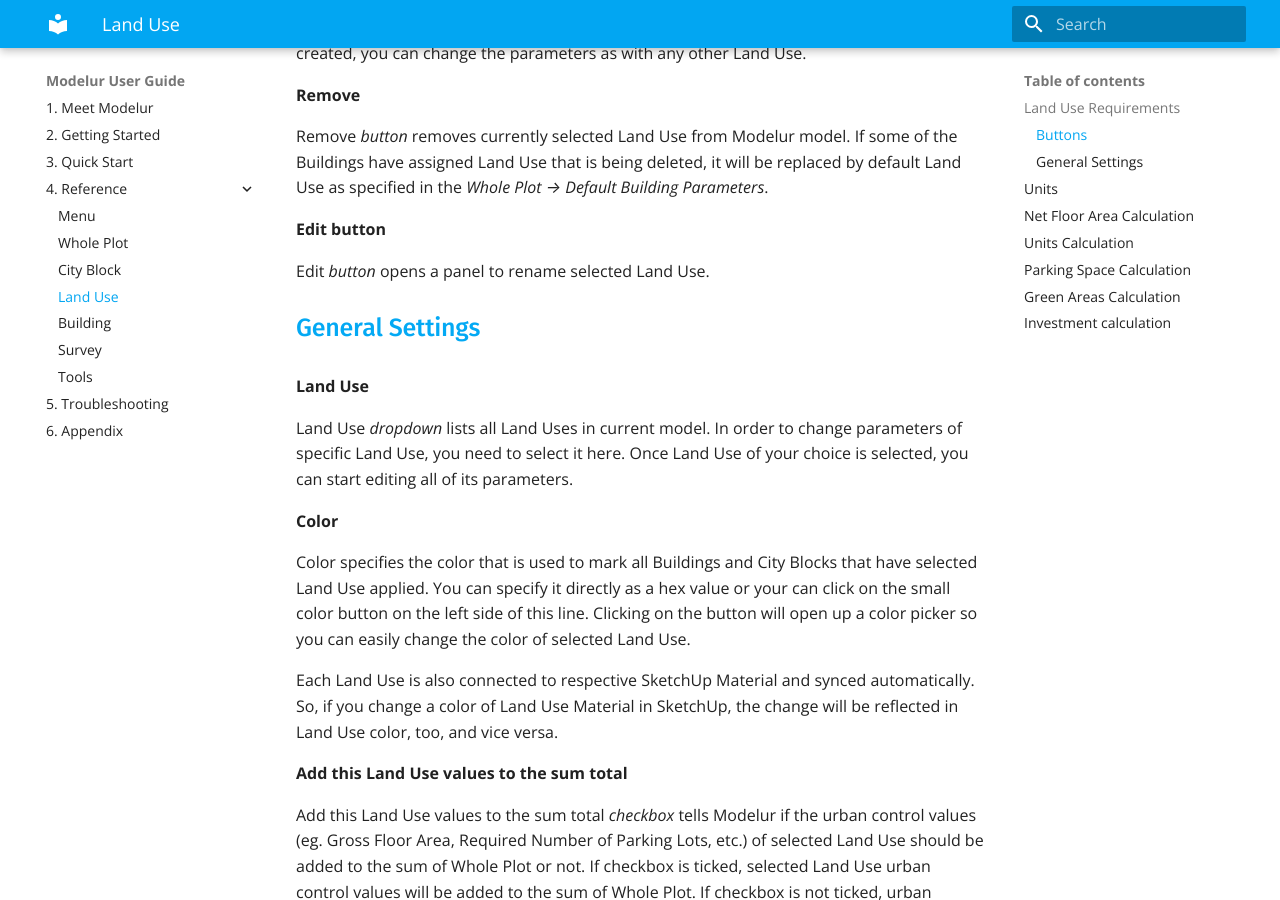
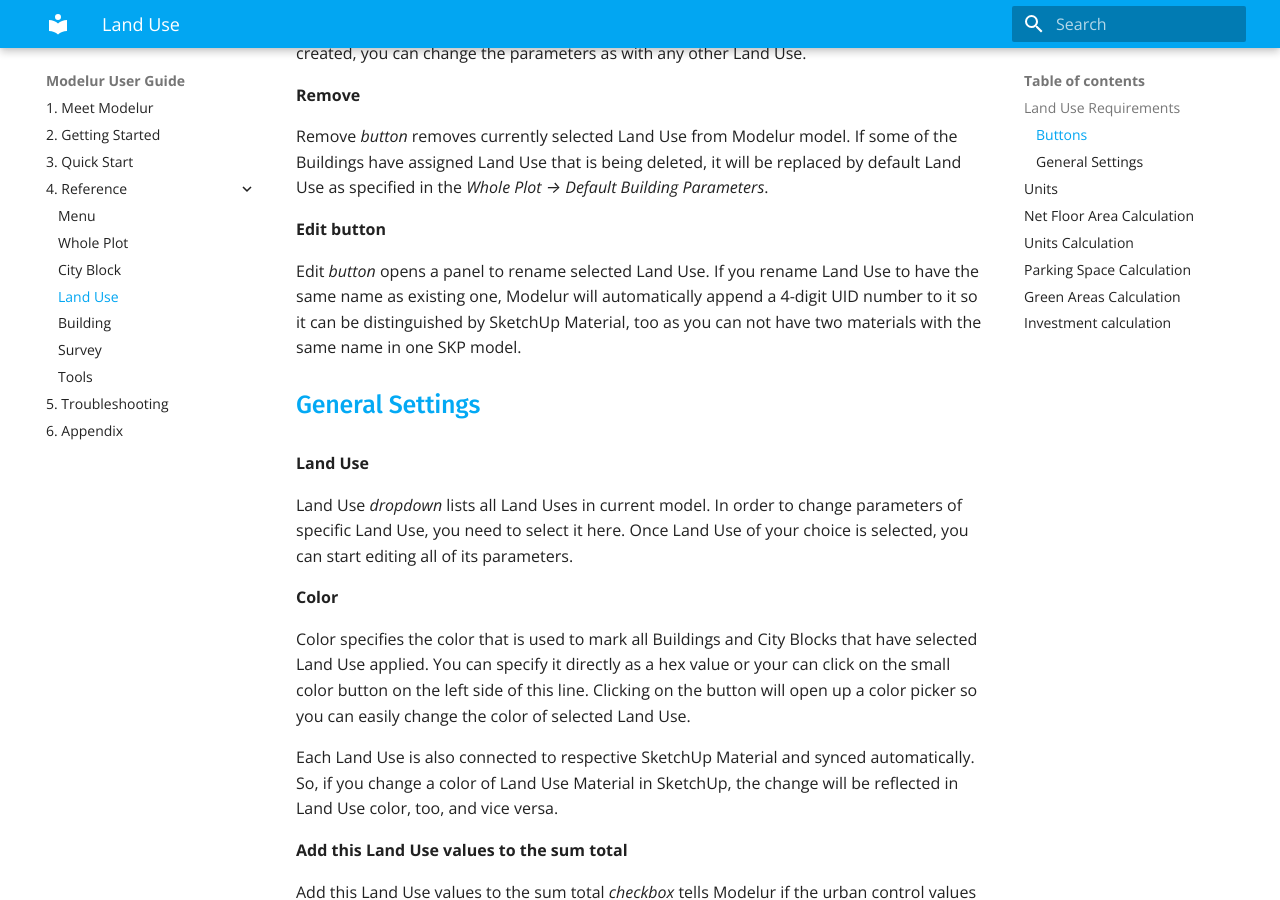
Before and after one commit to Modelur/docs, an MkDocs documentation site: the page built from docs/reference/land_use.md, in a window 1280 px wide and 900 px high, scrolled down 1681 px. Built offline with MkDocs 1.6.1 and Material for MkDocs 9.7.7, drawn with Linux system fonts in a browser that asks for light colours; old or Windows-style settings are respelled for this version of MkDocs.

Commit message:
Land Use name UID description added.

```diff
--- a/docs/reference/land_use.md
+++ b/docs/reference/land_use.md
@@ -21,7 +21,7 @@
 
 **Edit button**
 
-Edit _button_ opens a panel to rename selected Land Use.
+Edit _button_ opens a panel to rename selected Land Use. If you rename Land Use to have the same name as existing one, Modelur will automatically append a 4-digit UID number to it so it can be distinguished by SketchUp Material, too as you can not have two materials with the same name in one SKP model.
 
 #### General Settings ####
 
```
